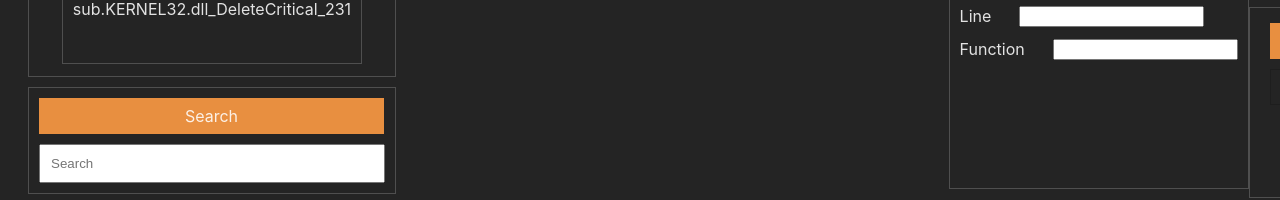
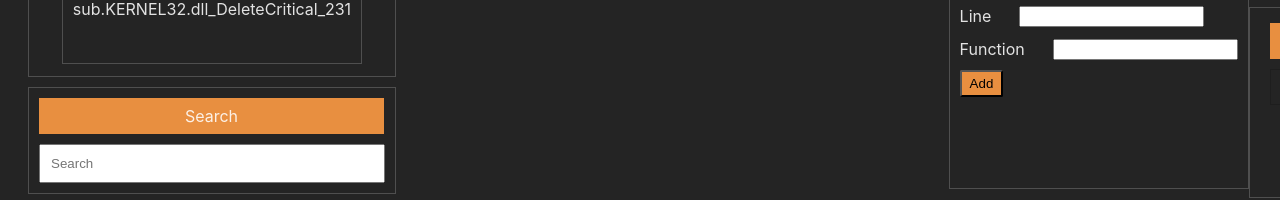
Before and after one commit to c2siorg/GDB-UI, a React (Vite) app in the folder webapp/: page /debug in a window 1280 px wide. Shown: the part 908-1108 px from the top of the page. Built offline with nearby package versions, Linux system fonts and the light colour scheme.

Commit message:
Feat: Connected adding breakpoints with server And also added toast functionality to infrom the user

```diff
--- a/webapp/package.json
+++ b/webapp/package.json
@@ -19,6 +19,7 @@
     "react-icons": "^5.2.1",
     "react-router-dom": "^6.23.1",
     "react-terminal": "^1.4.4",
+    "react-toastify": "^10.0.5",
     "react-toggle-dark-mode": "^1.1.1",
     "terminal-in-react": "^4.3.1"
   },
--- a/webapp/src/components/Breakpoint/Breakpoint.css
+++ b/webapp/src/components/Breakpoint/Breakpoint.css
@@ -28,3 +28,13 @@
   align-items: center;
   gap: 28px;
 }
+
+.save-button {
+  display: flex;
+  padding: 4px 8px;
+  justify-content: center;
+  align-items: center;
+  gap: 10px;
+  border-radius: 2px;
+  background: var(--primary-orange, #e88f40);
+}
--- a/webapp/src/components/Breakpoint/Breakpoint.jsx
+++ b/webapp/src/components/Breakpoint/Breakpoint.jsx
@@ -1,20 +1,78 @@
-import React from "react";
+import React, { useState } from "react";
 import "./Breakpoint.css";
 
+import { ToastContainer, toast } from "react-toastify";
+import "react-toastify/dist/ReactToastify.css";
+import axios from "axios";
+
 const Breakpoint = () => {
+  const [breakLine, setBreakLine] = useState("");
+  const [breakFunction, setBreakFunction] = useState("");
+
+  const handleBreakSave = async (e) => {
+    e.preventDefault();
+    console.log("click");
+    if (!breakLine && !breakFunction) {
+      toast.error("Enter any of the field", {
+        autoClose: 1000,
+      });
+      return;
+    }
+    try {
+      const data = await axios.post("http://127.0.0.1:10000/set_breakpoint", {
+        location: breakLine,
+        name: "program",
+      });
+      console.log(data);
+      toast.success("Added breakpoint", {
+        autoClose: 1000,
+      });
+    } catch (error) {
+      toast.error("Something went Wrong", {
+        autoClose: 1000,
+      });
+    }
+  };
   return (
     <div className="breakpoint-container">
       <div className="add-breakpoint">Add Breakpoint</div>
       <div className="lower-breakpoint">
         <div className="line-breakpoint">
           <a>Line</a>
-          <input type="text" name="" id="" />
+          <input
+            type="text"
+            name=""
+            id=""
+            value={breakLine}
+            onChange={(e) => setBreakLine(e.target.value)}
+          />
         </div>
         <div className="line-breakpoint">
           <a>Function</a>
-          <input type="text" name="" id="" />
+          <input
+            type="text"
+            name=""
+            id=""
+            value={breakFunction}
+            onChange={(e) => setBreakFunction(e.target.value)}
+          />
         </div>
+        <button className="save-button" onClick={handleBreakSave}>
+          Add
+        </button>
       </div>
+      <ToastContainer
+        position="bottom-right"
+        autoClose={1000}
+        hideProgressBar={false}
+        newestOnTop={false}
+        closeOnClick
+        rtl={false}
+        pauseOnFocusLoss
+        draggable
+        pauseOnHover
+        theme="light"
+      />
     </div>
   );
 };
--- a/webapp/src/context/DataContext.jsx
+++ b/webapp/src/context/DataContext.jsx
@@ -17,18 +17,15 @@ export const DataProvider = ({ children }) => {
   const fetchData = useCallback(async () => {
     if (refresh) {
       try {
-        // Your data fetching logic here
         const stackResponse = await axios.get("/api/stack");
         const functionsResponse = await axios.get("/api/functions");
 
         setStack(stackResponse.data);
         setFunctions(functionsResponse.data);
 
-        // Reset refresh after data is fetched
         setRefresh(false);
       } catch (error) {
         console.error("Error fetching data:", error);
-        // Optional: set refresh to false on error as well
         setRefresh(false);
       }
     }
```
Also changed, not shown: 1 other file (tests, documents, lock files or other folders).
